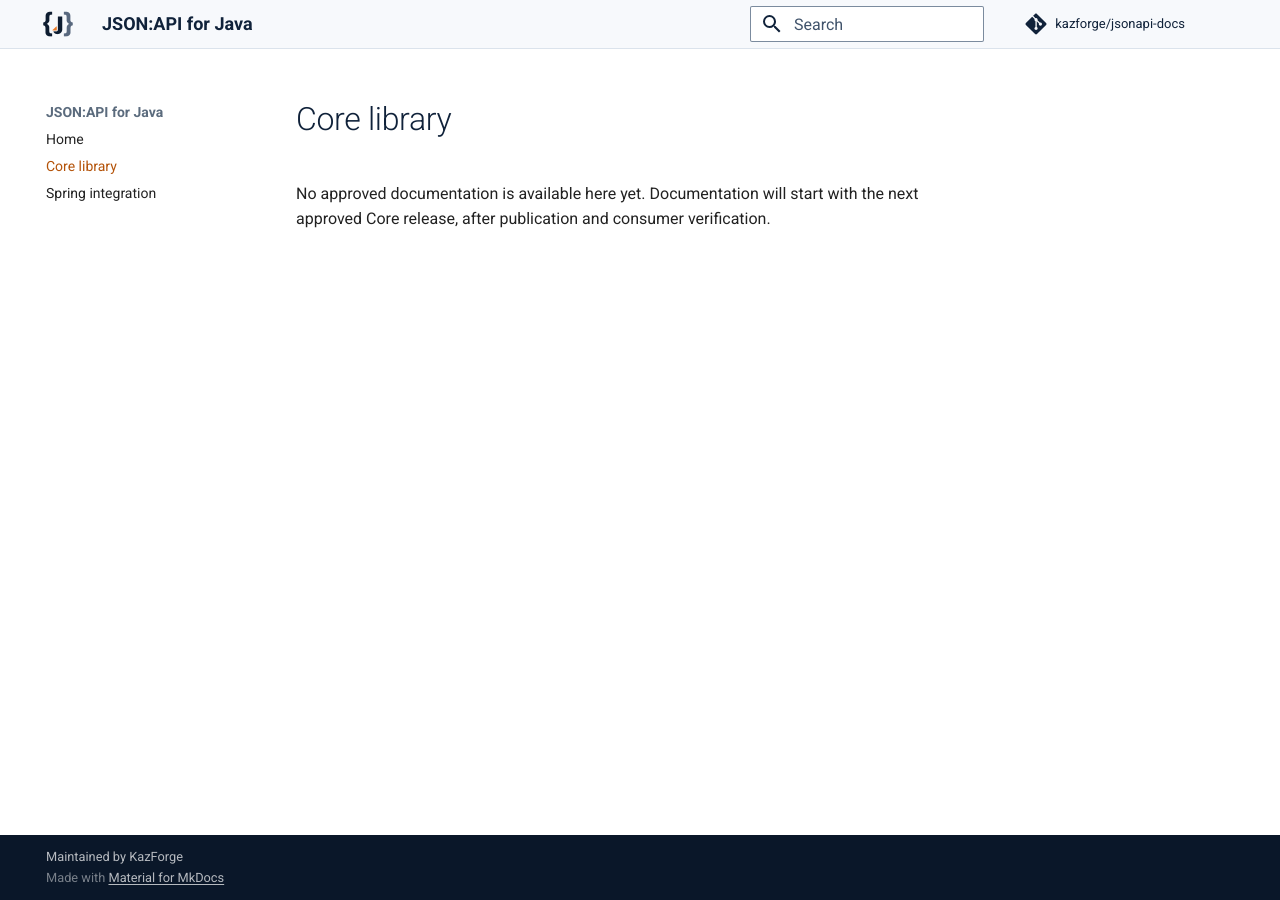
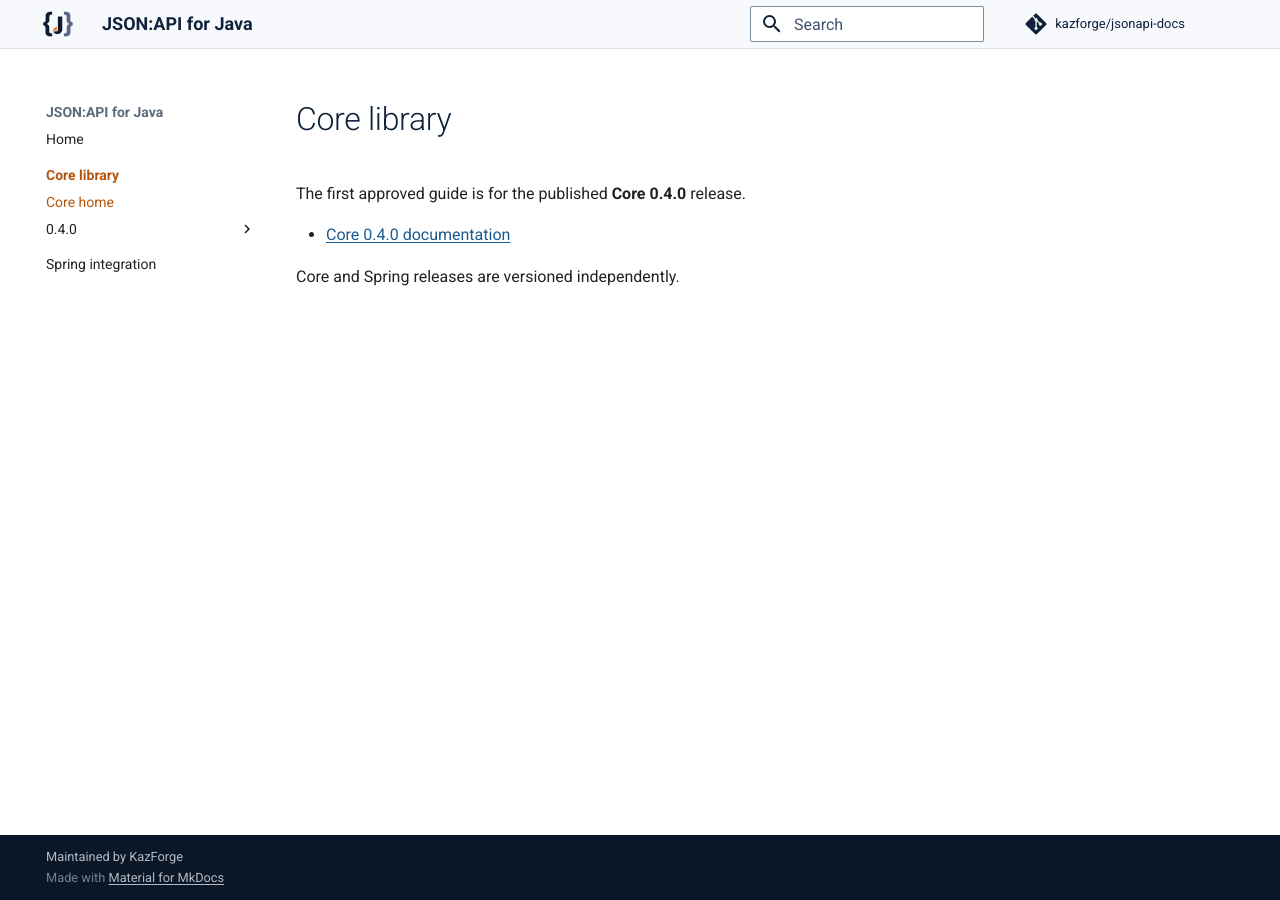
Before and after one commit to kazforge/jsonapi-docs, an MkDocs documentation site: the page built from docs/core/index.md, in a window 1280 px wide. Built offline with MkDocs 1.6.1 and Material for MkDocs 9.7.7, drawn with Linux system fonts in a browser that asks for light colours; comment, search, counter and statistics services are not loaded.

Commit message:
docs: publish approved Core 0.4.0 guide

```diff
--- a/docs/core/index.md
+++ b/docs/core/index.md
@@ -1,4 +1,7 @@
 # Core library
 
-No approved documentation is available here yet. Documentation will start with
-the next approved Core release, after publication and consumer verification.
+The first approved guide is for the published **Core 0.4.0** release.
+
+- [Core 0.4.0 documentation](0.4.0/index.md)
+
+Core and Spring releases are versioned independently.
--- a/mkdocs.yml
+++ b/mkdocs.yml
@@ -51,5 +51,16 @@ extra_css:
 copyright: Maintained by KazForge
 nav:
   - Home: index.md
-  - Core library: core/index.md
+  - Core library:
+      - Core home: core/index.md
+      - 0.4.0:
+          - Overview: core/0.4.0/index.md
+          - Getting started: core/0.4.0/getting-started.md
+          - API Reference: core/0.4.0/api-reference.md
+          - Configuration: core/0.4.0/configuration.md
+          - Resources: core/0.4.0/resources.md
+          - Relationships and documents: core/0.4.0/relationships-and-documents.md
+          - PATCH: core/0.4.0/patches.md
+          - Query and representation: core/0.4.0/query-and-representation.md
+          - Diagnostics: core/0.4.0/diagnostics.md
   - Spring integration: spring/index.md
```
Also changed, not shown: 1 other file.
